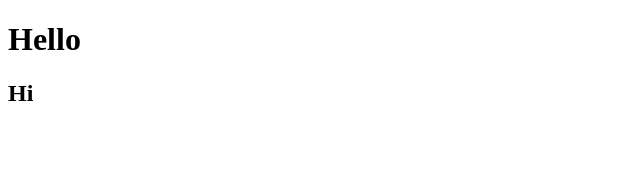
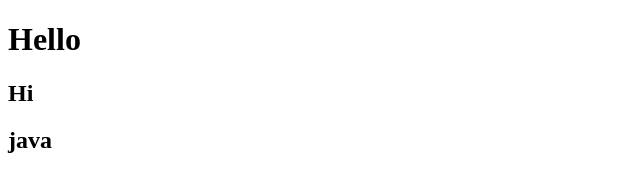
Before and after one commit to Jaya2007/GitFolder, a plain HTML site: page index.html in a window 1280 px wide. Shown: the full height of the page, 0-640 px from the left. Drawn offline with Linux system fonts and the light colour scheme.

Commit message:
first commit

```diff
--- a/index.html
+++ b/index.html
@@ -4,6 +4,7 @@
         <body>
             <h1>Hello</h1>
             <h2>Hi</h2>
+            <h2>java</h2>
         </body>
     </head>
 </html>
```
